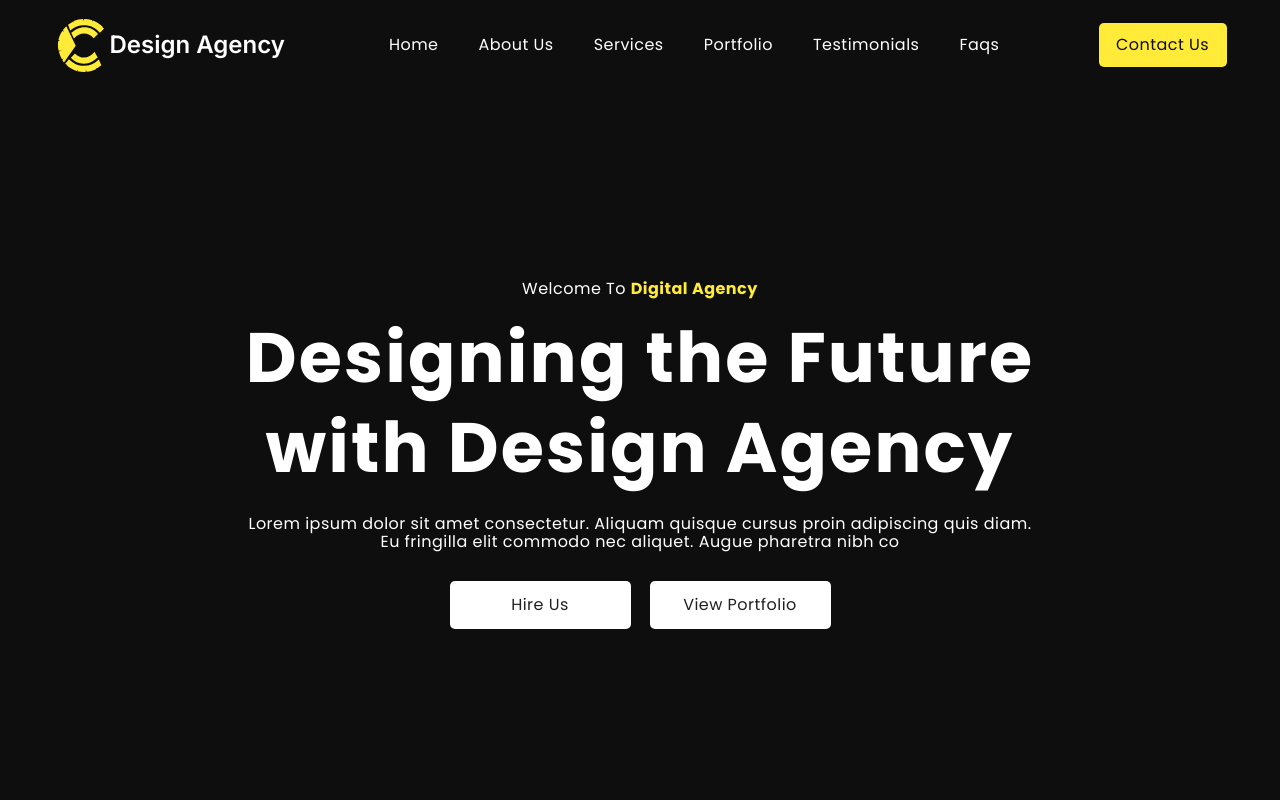
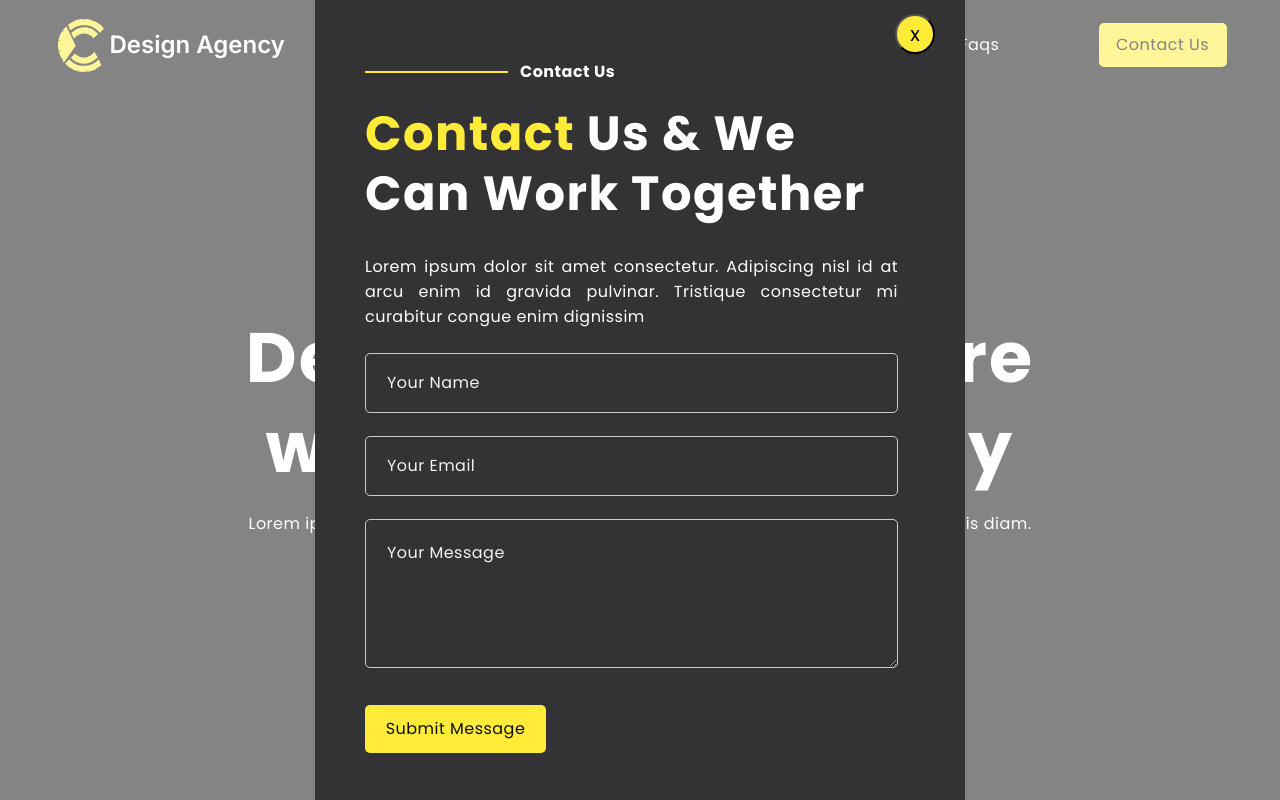
Before and after one commit to inkamish/team-project, a plain HTML site: page index.html in a window 1280 px wide. Both pictures are taken after a click on the button "Contact Us". Shown: the top 800 px of the page. Drawn offline with nearby package versions, Linux system fonts and the light colour scheme.

Commit message:
add modal

```diff
--- a/css/styles.css
+++ b/css/styles.css
@@ -241,3 +241,156 @@ letter-spacing: 0.03em;
 text-align: center;
 color: #696969;
 }
+
+.backdrop {
+    position: fixed;
+    top: 0;
+    left: 0;
+    height: 100%;
+    width: 100%;
+    background: rgba(255, 255, 255, 0.49);
+}
+
+.modal {
+    width: 650px;
+min-height: 854px;
+background-color: #333335;
+border-radius: 5px;
+position: absolute;
+top: 50%;
+left: 50%;
+transform: translate(-50%, -50%);
+padding: 87px 67px 64px 50px;
+}
+
+.modal-close-btn {
+    border-radius: 100%;
+background-color: #ffeb38;
+height: 40px;
+width: 40px;
+color: #000;
+position: absolute;
+top: 41px;
+right: 30px;
+font-size: 20px;
+}
+
+.modal-subtitle {
+    font-weight: 700;
+font-size: 16px;
+line-height: 1.55;
+letter-spacing: 0.03em;
+text-align: justify;
+color: #fff;
+display: flex;
+gap: 12px;
+align-items: center;
+margin-bottom: 19px;
+}
+
+.modal-subtitle::before {
+    content: "";
+    width: 143px;
+    height: 2px;
+    background-color: #ffeb38;
+    display: block;
+}
+
+.modal-title {
+    font-weight: 700;
+font-size: 48px;
+line-height: 1.255;
+letter-spacing: 0.03em;
+color: #fff;
+margin-bottom: 31px;
+}
+
+.modal-title-part {
+    color: #ffeb38;
+}
+
+.modal-text {
+    font-size: 16px;
+line-height: 1.55;
+letter-spacing: 0.03em;
+text-align: justify;
+color: #fff;
+margin-bottom: 23px;
+}
+
+.modal-label {
+    margin-bottom: 23px;
+    display: block;
+}
+
+.modal-input {
+    border-radius: 5px;
+width: 100%;
+height: 60px;
+background-color: transparent;
+border: 1px solid #cacaca;
+font-weight: 400;
+font-size: 16px;
+line-height: 1.55;
+letter-spacing: 0.03em;
+text-align: justify;
+color: #f1f1f1;
+padding-left: 21px;
+}
+
+.modal-input::placeholder {
+    font-weight: 400;
+font-size: 16px;
+line-height: 1.55;
+letter-spacing: 0.03em;
+text-align: justify;
+color: #f1f1f1;
+}
+
+.modal-textbox {
+    border-radius: 5px;
+width: 100%;
+height: 149px;
+border: 1px solid #cacaca;
+background-color: transparent;
+font-weight: 400;
+font-size: 16px;
+line-height: 1.55;
+letter-spacing: 0.03em;
+text-align: justify;
+color: #f1f1f1;
+padding: 21px;
+}
+
+.modal-textbox::placeholder {
+    font-weight: 400;
+font-size: 16px;
+line-height: 1.55;
+letter-spacing: 0.03em;
+text-align: justify;
+color: #f1f1f1;
+}
+
+.modal-text-label {
+    margin-bottom: 33px;
+}
+
+.modal-btn {
+    font-weight: 400;
+font-size: 16px;
+letter-spacing: 0.03em;
+text-align: center;
+color: #0e0e0e;
+border-radius: 5px;
+width: 181px;
+height: 48px;
+background: #ffeb38;
+border: none;
+cursor: pointer;
+}
+
+.is-hidden {
+    opacity: 0;
+    visibility: hidden;
+    pointer-events: none;
+}
--- a/index.html
+++ b/index.html
@@ -50,7 +50,9 @@
             <li class="header-item"><a class="header-link" href="">Faqs</a></li>
           </ul>
         </nav>
-        <button class="header-btn" type="button">Contact Us</button>
+        <button data-modal-open class="header-btn" type="button">
+          Contact Us
+        </button>
       </div>
     </header>
     <main>
@@ -283,5 +285,52 @@
         <li><a href="">Cookies Policy</a></li>
       </ul>
     </footer>
+    <div data-modal class="backdrop is-hidden">
+      <div class="modal">
+        <button data-modal-close class="modal-close-btn" type="button">
+          x
+        </button>
+        <p class="modal-subtitle">Contact Us</p>
+        <p class="modal-title">
+          <span class="modal-title-part">Contact</span> Us & We Can Work
+          Together
+        </p>
+        <p class="modal-text">
+          Lorem ipsum dolor sit amet consectetur. Adipiscing nisl id at arcu
+          enim id gravida pulvinar. Tristique consectetur mi curabitur congue
+          enim dignissim
+        </p>
+        <form action="">
+          <label class="modal-label" for="user-name">
+            <input
+              class="modal-input"
+              type="text"
+              name="user-name"
+              placeholder="Your Name"
+              id="user-name"
+            />
+          </label>
+          <label class="modal-label" for="user-email">
+            <input
+              class="modal-input"
+              type="email"
+              name="user-email"
+              placeholder="Your Email"
+              id="user-email"
+            />
+          </label>
+          <label class="modal-label modal-text-label" for="user-message">
+            <textarea
+              class="modal-textbox"
+              name="user-message"
+              placeholder="Your Message"
+              id="user-message"
+            ></textarea>
+          </label>
+          <button class="modal-btn" type="submit">Submit Message</button>
+        </form>
+      </div>
+    </div>
+    <script src="./js/modal.js"></script>
   </body>
 </html>
--- /dev/null
+++ b/js/modal.js
@@ -0,0 +1,26 @@
+(() => {
+    const refs = {
+      openModalBtn: document.querySelectorAll('[data-modal-open]'),
+      closeModalBtn: document.querySelector('[data-modal-close]'),
+      modal: document.querySelector('[data-modal]'),
+    };
+
+    refs.openModalBtn.forEach((element) => {
+      element.addEventListener('click', toggleModal);
+    });
+    refs.closeModalBtn.addEventListener('click', toggleModal);
+
+    //* Закривання по кліку на бекдроп
+
+    refs.modal.addEventListener('click', removeModal);
+    function removeModal(e) {
+      if (e.target === e.currentTarget) {
+        refs.modal.classList.add('is-hidden');
+      }
+    }
+
+    function toggleModal() {
+      refs.modal.classList.toggle('is-hidden');
+      document.body.classList.toggle('no-scroll');
+    }
+  })();
```
